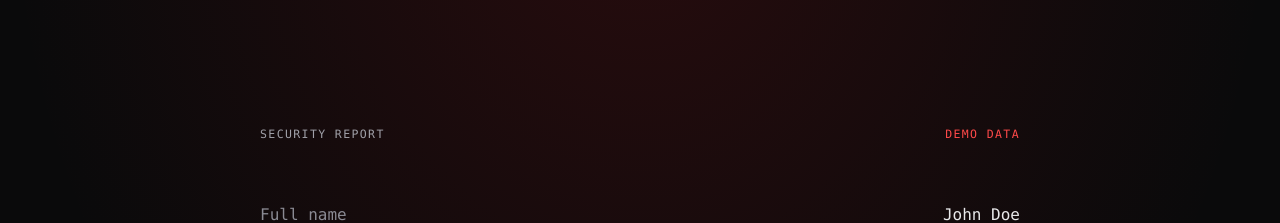
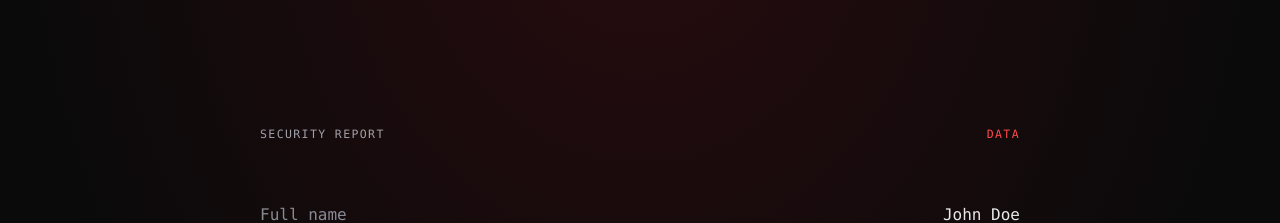
Before and after one commit to AnneKay17/phishing-awareness, a React (Vite) app: page / in a window 1280 px wide. Shown: the part 1740-1963 px from the top of the page. Built offline with nearby package versions, Linux system fonts and the light colour scheme.

Commit message:
Update project

```diff
--- a/src/sections/AccountDetailsSection.jsx
+++ b/src/sections/AccountDetailsSection.jsx
@@ -12,7 +12,7 @@ export default function AccountDetailsSection() {
   return (
     <section id="account" className="section" ref={ref}>
       <div className={`section__inner fade ${seen ? 'in' : ''}`}>
-        <StatusBar left="SECURITY REPORT" right="DEMO DATA" />
+        <StatusBar left="SECURITY REPORT" right="DATA" />
         {rows.map(([label, value]) => (
           <div className="row" key={label}><span>{label}</span><span>{value}</span></div>
         ))}
```
